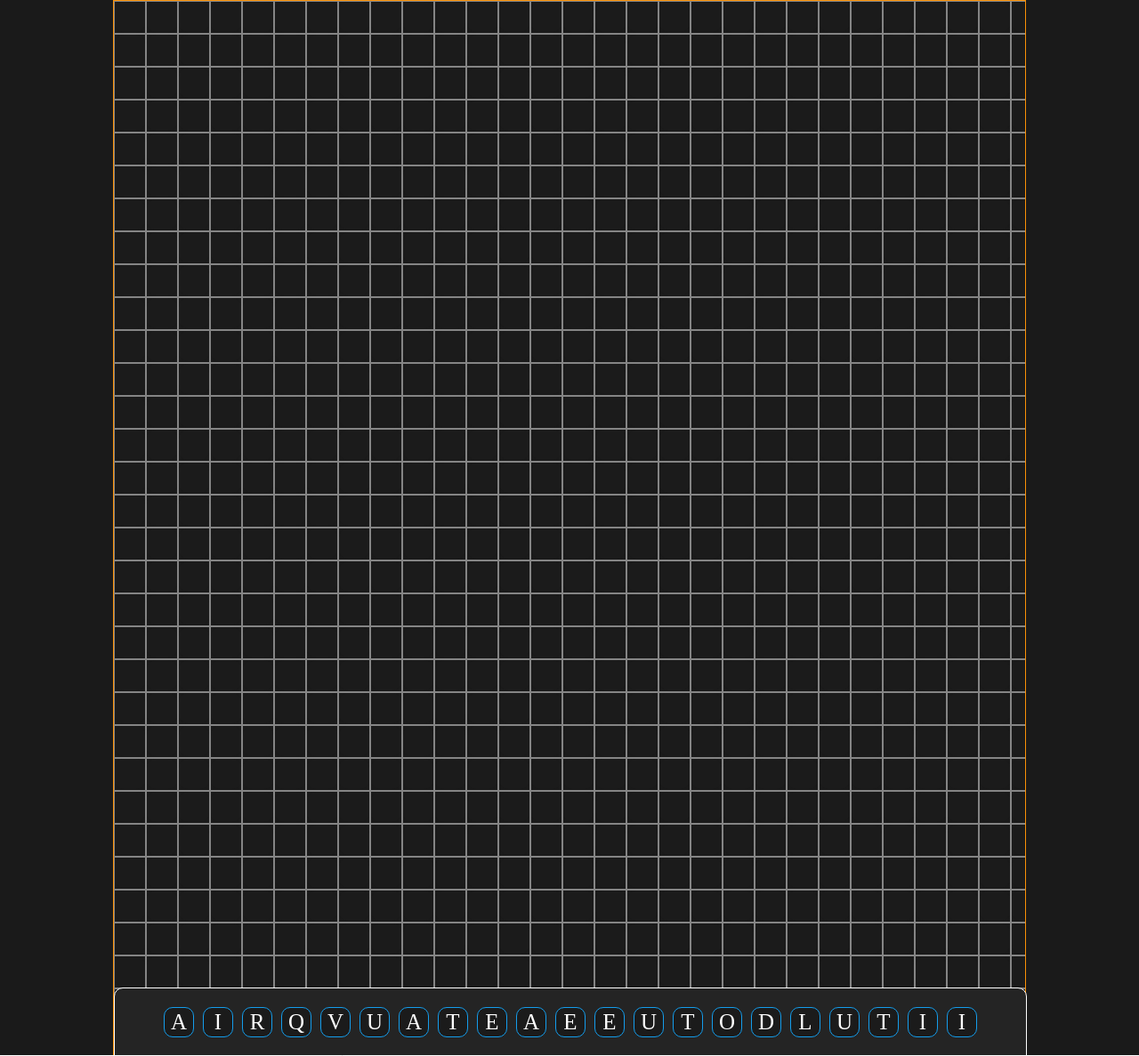
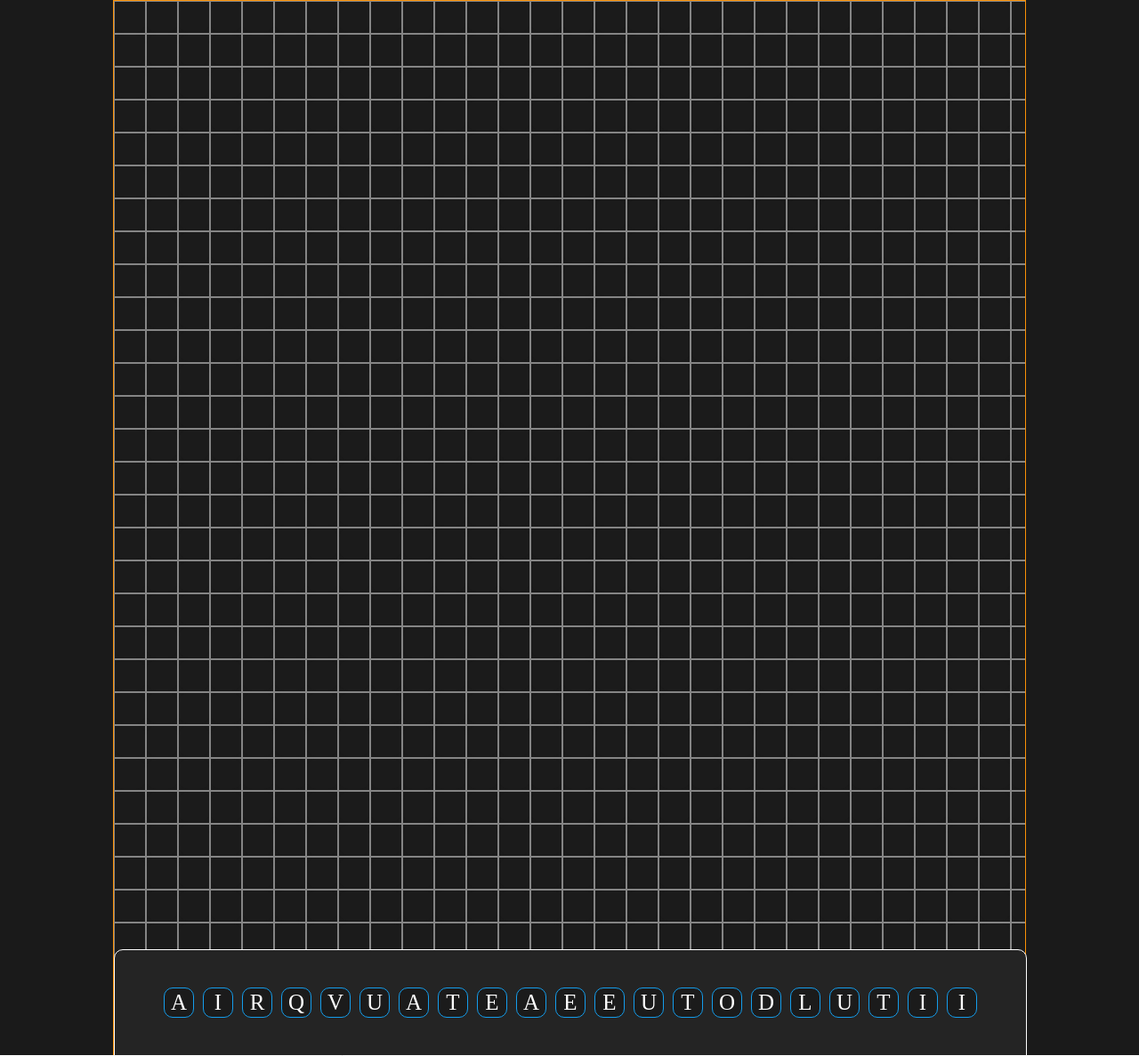
Before and after one commit to dchicchon/wordymap, a React (Vite) app: page / in a window 1280 px wide. Shown: the whole page at 89% size. Built offline with nearby package versions, Linux system fonts and the light colour scheme.

Commit message:
adjust styles for scroll on tilesboard

```diff
--- a/package.json
+++ b/package.json
@@ -6,8 +6,8 @@
   "reactProject": {
     "ready": true,
     "entry": "./src/index.jsx",
-    "name": "Wordymap",
-    "route": "/wordmap"
+    "title": "Wordymap",
+    "description": "A bananagram emulator"
   },
   "scripts": {
     "start": "vite",
--- a/src/components/Tile/Tile.jsx
+++ b/src/components/Tile/Tile.jsx
@@ -30,7 +30,7 @@ export const Tile = ({ tile, index, x, y, valid, onMouseUp }) => {
     }
     if (valid) {
       return {
-        border: "1px solid green",
+        border: "1px solid lightgreen",
       };
     }
     return {
--- a/src/components/TileRack/TileRack.css
+++ b/src/components/TileRack/TileRack.css
@@ -3,7 +3,7 @@
   bottom: 0px;
   /* border: 1px solid white; */
   width: 100%;
-  height: 75px;
+  height: 10%;
 }
 
 #tilerack {
@@ -24,3 +24,18 @@
   transition: background-color 0.5s;
   /* border-bottom: none; */
 }
+
+#tilerack::-webkit-scrollbar {
+  width: 12px;
+}
+
+#tilerack::-webkit-scrollbar-track {
+  -webkit-box-shadow: inset 0 0 6px rgba(0,0,0,0.3);
+  border-radius: 10px;
+}
+
+#tilerack::-webkit-scrollbar-thumb {
+  border-radius: 10px;
+  background: rgb(166, 166, 166);
+  -webkit-box-shadow: inset 0 0 6px gray;
+}
--- a/src/components/TilesBoard/TilesBoard.module.css
+++ b/src/components/TilesBoard/TilesBoard.module.css
@@ -1,11 +1,28 @@
 #tiles {
   overflow-y: scroll;
   overflow-x: scroll;
-  height: 100%;
+  height: 90%;
   font-size: 0;
   display: flex;
   flex-direction: column;
 }
+
+#tiles::-webkit-scrollbar {
+  width: 12px;
+}
+
+#tiles::-webkit-scrollbar-track {
+  -webkit-box-shadow: inset 0 0 6px rgba(0,0,0,0.3);
+  border-radius: 10px;
+}
+
+#tiles::-webkit-scrollbar-thumb {
+  border-radius: 10px;
+  background: rgb(166, 166, 166);
+  -webkit-box-shadow: inset 0 0 6px gray;
+}
+
+#tiles::-webkit-scrollbar-corner { background: rgba(0,0,0,0.5); }
 
 .row {
   display: flex;
```
